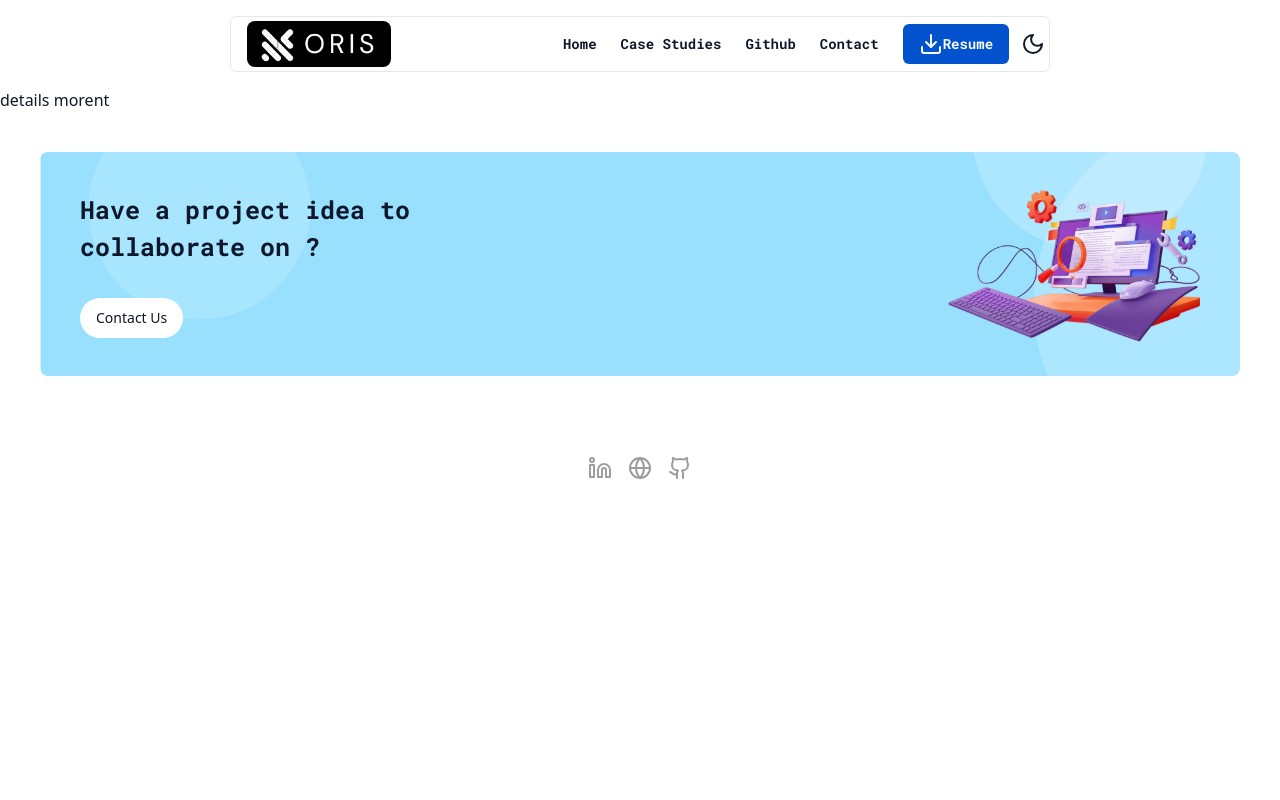
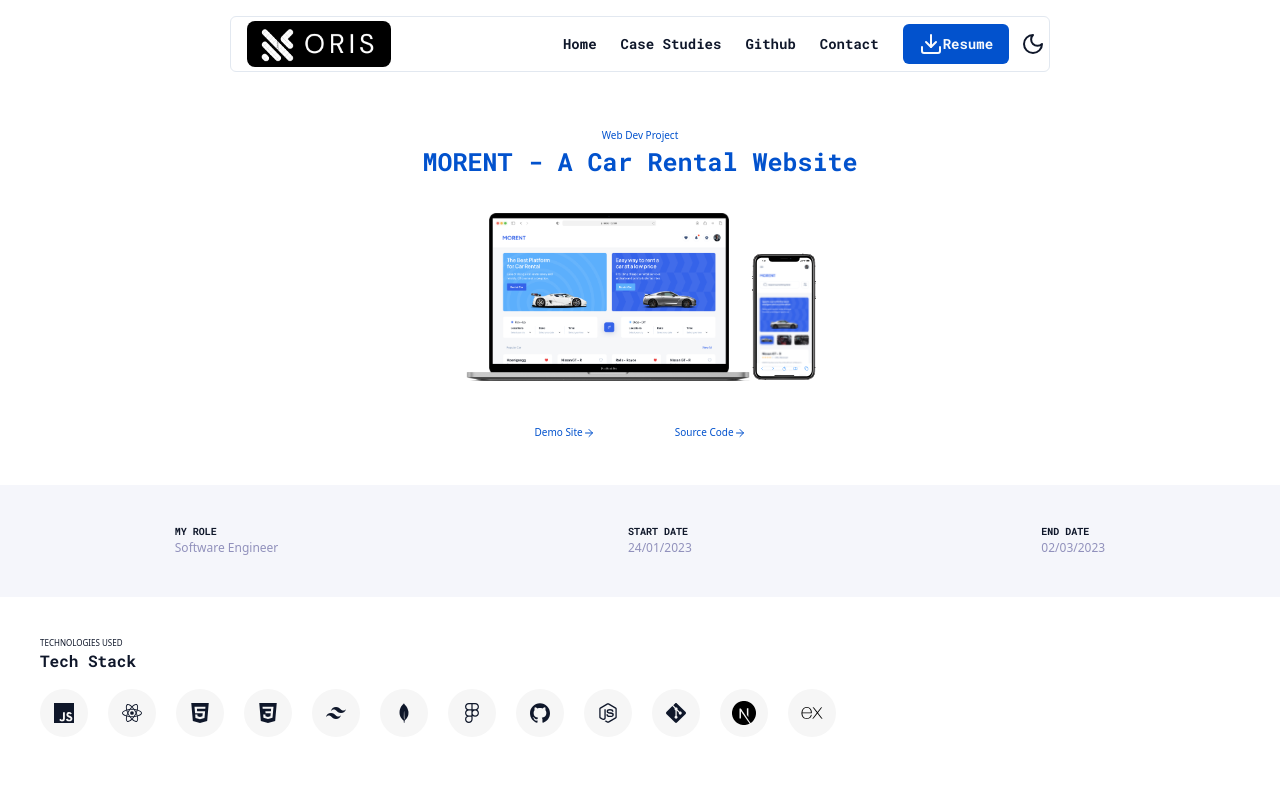
Before and after one commit to oris-96/portfolioOris, a Next.js app: page /case-studies/details-morent in a window 1280 px wide. Shown: the top 800 px of the page. Built offline with nearby package versions, Linux system fonts and the light colour scheme; a web font is replaced by a local one; what tailwindcss-animated would draw is missing.

Commit message:
case studies

```diff
--- a/app/case-studies/details-morent/page.tsx
+++ b/app/case-studies/details-morent/page.tsx
@@ -1,9 +1,14 @@
 /** @format */
 
+import CaseDetails from '@/components/CaseDetails';
 import React from 'react';
 
 const page = () => {
-  return <div>details morent</div>;
+    return (
+      <div>
+        <CaseDetails />
+      </div>
+    );
 };
 
 export default page;
--- a/app/index.ts
+++ b/app/index.ts
@@ -13,6 +13,7 @@ import FeaturedProjectsList from '@/components/FeaturedProjectsList';
 import CaseStudiesCard from '@/components/CaseStudiesCard';
 import Footer from '@/components/Footer';
 import CaseStudiesList from '@/components/CaseStudiesList';
+import CaseDetails from '@/components/CaseDetails';
 
 export {
   Navbar,
@@ -24,6 +25,7 @@ export {
   WorkExperienceCard,
   Experience,
   CaseStudiesCard,
+  CaseDetails,
   CaseStudiesList,
   ExperienceList,
   FeaturedProjects,
--- /dev/null
+++ b/components/CaseDetails.tsx
@@ -0,0 +1,141 @@
+/** @format */
+
+import Image from 'next/image';
+import React from 'react';
+import { ArrowRight } from 'lucide-react';
+import { SiJavascript } from '@react-icons/all-files/si/SiJavascript';
+import { SiReact } from '@react-icons/all-files/si/SiReact';
+import { SiHtml5 } from '@react-icons/all-files/si/SiHtml5';
+import { SiCss3 } from '@react-icons/all-files/si/SiCss3';
+import { SiTailwindcss } from '@react-icons/all-files/si/SiTailwindcss';
+import { SiMongodb } from '@react-icons/all-files/si/SiMongodb';
+import { SiFigma } from '@react-icons/all-files/si/SiFigma';
+import { SiGithub } from '@react-icons/all-files/si/SiGithub';
+import { FaNodeJs } from '@react-icons/all-files/fa/FaNodeJs';
+import { SiGit } from '@react-icons/all-files/si/SiGit';
+
+const CaseDetails = () => {
+  return (
+    <div className=" flex justify-center">
+      <div className="flex flex-col justify-center ">
+        <div className="text-center mb-8 mt-10  ">
+          <p className="text-buttonBg text-10 ">Web Dev Project</p>
+          <p className="text-buttonBg font-mono text-25  ">
+            MORENT - A Car Rental Website
+          </p>
+        </div>
+
+        <div className="flex justify-center ">
+          <Image
+            src="/rentLap.png"
+            width={256}
+            height={128}
+            className="w-72"
+            alt="laptop"
+          />
+          <Image
+            src="/rentcase.svg"
+            width={256}
+            height={128}
+            className="w-16 mt-10 "
+            alt="laptop"
+          />
+        </div>
+
+        <div className=" p-10 flex gap-20 justify-center items-center ">
+          <a href="#">
+            <p className="text-10 text-buttonBg  ">
+              Demo Site
+              <span>
+                <ArrowRight className=" inline w-3 " />
+              </span>
+            </p>
+          </a>
+          <a href="#">
+            <p className="text-10 text-buttonBg ">
+              Source Code
+              <ArrowRight className=" inline w-3 " />
+            </p>
+          </a>
+        </div>
+
+        <div className="w-screen h-28 bg-casebannerBg flex items-center justify-around ">
+          <div>
+            <p className="font-mono text-10 ">MY ROLE</p>
+            <p className="text-12 text-casebannerTextColor">
+              Software Engineer
+            </p>
+          </div>
+          <div>
+            <p className="font-mono text-10 "> START DATE </p>
+            <p className="text-12 text-casebannerTextColor ">24/01/2023</p>
+          </div>
+          <div>
+            <p className="font-mono text-10 "> END DATE </p>
+            <p className="text-12 text-casebannerTextColor ">02/03/2023</p>
+          </div>
+        </div>
+
+        <div className="p-10">
+          <div className="flex justify-start flex-col ">
+            <p className="text-8">TECHNOLOGIES USED</p>
+            <p className="font-mono">Tech Stack</p>
+
+            <div className="flex flex-wrap gap-5 mt-4  ">
+              <div className=" flex justify-center h-12 w-12 bg-heroBg hover:animate-jump hover:bg-white hover:text-yellow-300 hover:scale-125 hover:drop-shadow-xl  items-center rounded-3xl  ">
+                <SiJavascript className=" text-xl " />
+              </div>
+              <div className=" flex justify-center h-12 w-12 bg-heroBg hover:animate-jump hover:bg-white hover:text-yellow-300 hover:scale-125 hover:drop-shadow-xl  items-center rounded-3xl  ">
+                <SiReact className=" text-xl " />
+              </div>
+              <div className=" flex justify-center h-12 w-12 bg-heroBg hover:animate-jump hover:bg-white hover:text-yellow-300 hover:scale-125 hover:drop-shadow-xl  items-center rounded-3xl  ">
+                <SiHtml5 className=" text-xl " />
+              </div>
+              <div className=" flex justify-center h-12 w-12 bg-heroBg hover:animate-jump hover:bg-white hover:text-yellow-300 hover:scale-125 hover:drop-shadow-xl  items-center rounded-3xl  ">
+                <SiCss3 className=" text-xl " />
+              </div>
+              <div className=" flex justify-center h-12 w-12 bg-heroBg hover:animate-jump hover:bg-white hover:text-yellow-300 hover:scale-125 hover:drop-shadow-xl  items-center rounded-3xl  ">
+                <SiTailwindcss className=" text-xl " />
+              </div>
+              <div className=" flex justify-center h-12 w-12 bg-heroBg hover:animate-jump hover:bg-white hover:text-yellow-300 hover:scale-125 hover:drop-shadow-xl  items-center rounded-3xl  ">
+                <SiMongodb className=" text-xl " />
+              </div>
+              <div className=" flex justify-center h-12 w-12 bg-heroBg hover:animate-jump hover:bg-white hover:text-yellow-300 hover:scale-125 hover:drop-shadow-xl  items-center rounded-3xl  ">
+                <SiFigma className=" text-xl " />
+              </div>
+              <div className=" flex justify-center h-12 w-12 bg-heroBg hover:animate-jump hover:bg-white hover:text-yellow-300 hover:scale-125 hover:drop-shadow-xl  items-center rounded-3xl  ">
+                <SiGithub className=" text-xl " />
+              </div>
+              <div className=" flex justify-center h-12 w-12 bg-heroBg hover:animate-jump hover:bg-white hover:text-yellow-300 hover:scale-125 hover:drop-shadow-xl  items-center rounded-3xl  ">
+                <FaNodeJs className=" text-xl " />
+              </div>
+              <div className=" flex justify-center h-12 w-12 bg-heroBg hover:animate-jump hover:bg-white hover:text-yellow-300 hover:scale-125 hover:drop-shadow-xl  items-center rounded-3xl  ">
+                <SiGit className=" text-xl " />
+              </div>
+              <div className=" flex justify-center h-12 w-12 bg-heroBg hover:animate-jump hover:bg-white hover:text-yellow-300 hover:scale-125 hover:drop-shadow-xl  items-center rounded-3xl  ">
+                <Image
+                  src={'/next.svg'}
+                  className=" h-6 "
+                  width={256}
+                  height={128}
+                  alt="express"
+                />
+              </div>
+              <div className=" flex justify-center h-12 w-12 bg-heroBg hover:animate-jump hover:bg-white hover:text-yellow-300 hover:scale-125 hover:drop-shadow-xl  items-center rounded-3xl  ">
+                <Image
+                  src={'/express.svg'}
+                  className=" h-3 "
+                  width={256}
+                  height={128}
+                  alt="express"
+                />
+              </div>
+            </div>
+          </div>
+        </div>
+      </div>
+    </div>
+  );
+};
+
+export default CaseDetails;
--- a/components/CaseStudiesCard.tsx
+++ b/components/CaseStudiesCard.tsx
@@ -1,6 +1,7 @@
 /** @format */
 
 import Image from 'next/image';
+import Link from 'next/link';
 import React from 'react';
 
 interface ICaseStudy {
@@ -9,6 +10,7 @@ interface ICaseStudy {
   bgColor: string;
   title: string;
   description: string;
+  link?: string;
 }
 
 interface CaseStudiesCardProps {
@@ -16,7 +18,7 @@ interface CaseStudiesCardProps {
 }
 
 const CaseStudiesCard: React.FC<CaseStudiesCardProps> = ({
-  caseStudy: { imageSrc, imageAlt, bgColor, title, description },
+  caseStudy: { imageSrc, imageAlt, bgColor, title, description, link },
 }) => {
   return (
     <div className="mb-5">
@@ -32,7 +34,10 @@ const CaseStudiesCard: React.FC<CaseStudiesCardProps> = ({
         />
       </div>
       <div className="p-5">
-        <p className="text-12 font-mono text-caseTextColor ">{title}</p>
+        <Link href={`${link}`}>
+          <p className="text-12 font-mono text-caseTextColor ">{title}</p>
+        </Link>
+
         <p className="text-heroTextColor text-10 ">{description}</p>
       </div>
     </div>
--- a/components/CaseStudiesList.tsx
+++ b/components/CaseStudiesList.tsx
@@ -9,6 +9,7 @@ interface ICaseStudy {
   bgColor: string;
   title: string;
   description: string;
+  link?: string;
 }
 
 const caseStudies: ICaseStudy[] = [
@@ -18,6 +19,7 @@ const caseStudies: ICaseStudy[] = [
     bgColor: 'bg-caseBg',
     title: 'Morrent',
     description: 'Car Rent Application',
+    link: '/case-studies/details-morent',
   },
   {
     imageSrc: '/jobitcase.png',
@@ -25,6 +27,7 @@ const caseStudies: ICaseStudy[] = [
     bgColor: 'bg-jobitBg',
     title: 'Jobit',
     description: 'Job Finding Application',
+    link: '/case-studies/details-jobit',
   },
   {
     imageSrc: '/triplaptop.png',
--- a/components/Navbar.tsx
+++ b/components/Navbar.tsx
@@ -73,7 +73,13 @@ const Navbar = () => {
           </MenubarMenu>
 
           <MenubarMenu>
-            <MenubarTrigger className="font-mono">Github</MenubarTrigger>
+            <a
+              href="https://github.com/oris-96"
+              target="_blank"
+              rel="noopener noreferrer"
+            >
+              <MenubarTrigger className="font-mono">Github</MenubarTrigger>
+            </a>
           </MenubarMenu>
 
           <MenubarMenu>
--- a/tailwind.config.js
+++ b/tailwind.config.js
@@ -41,6 +41,8 @@ module.exports = {
         tripBg: '#DAE4FF',
         caseBg: '#FFEDFE',
         caseTextColor: '#312E81',
+        casebannerBg: '#F5F6FB',
+        casebannerTextColor: '#9191BC',
         workBg: '#151E2C',
         buttonBg: '#0252CD',
         projectRentBg: '#5F9FFE',
@@ -107,6 +109,7 @@ module.exports = {
         25: '25px',
         30: '30px',
         10: '10px',
+        8: '8px',
       },
       letterSpacing: {
         widest: '.5em',
```
Also changed, not shown: public/rentcase.svg (added).
